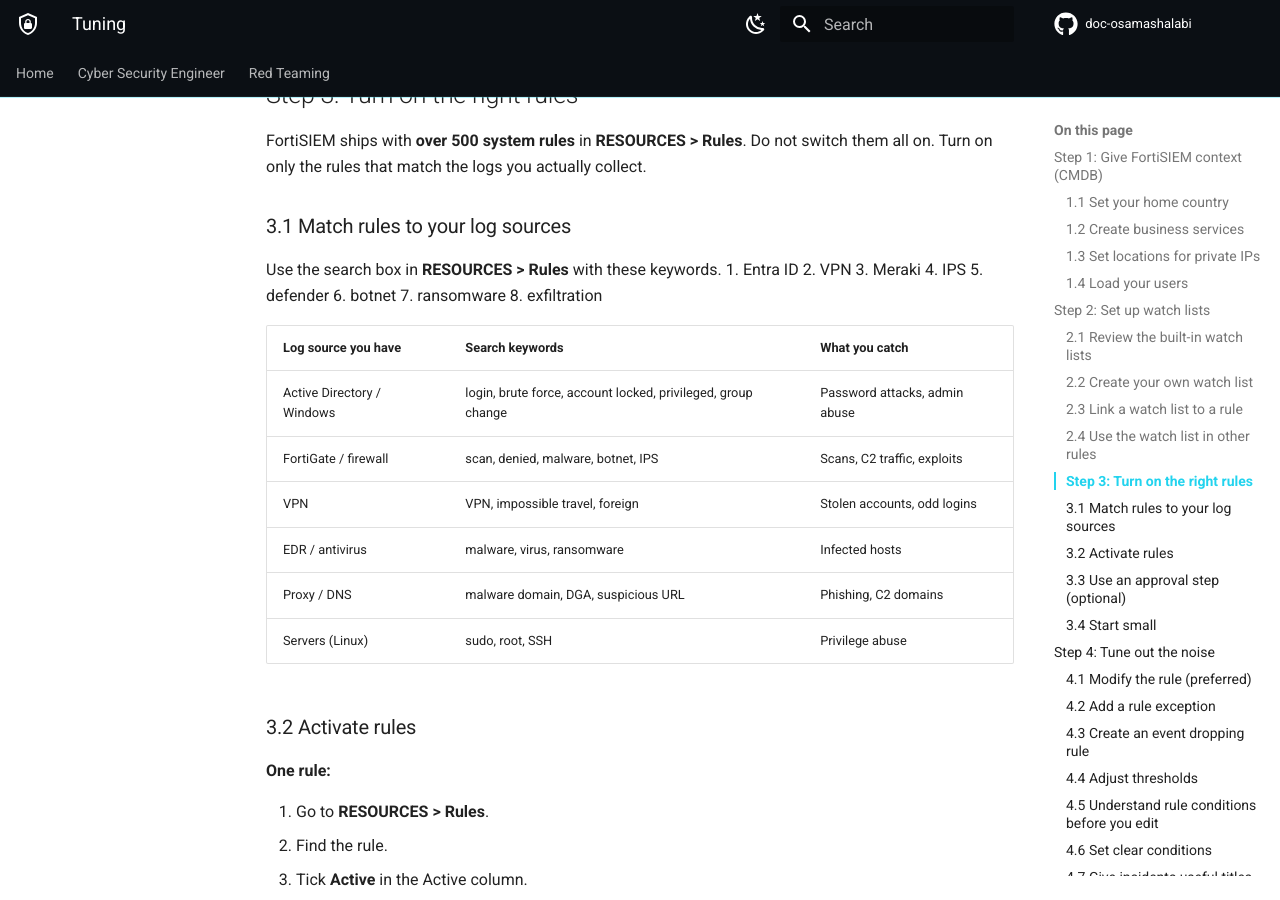
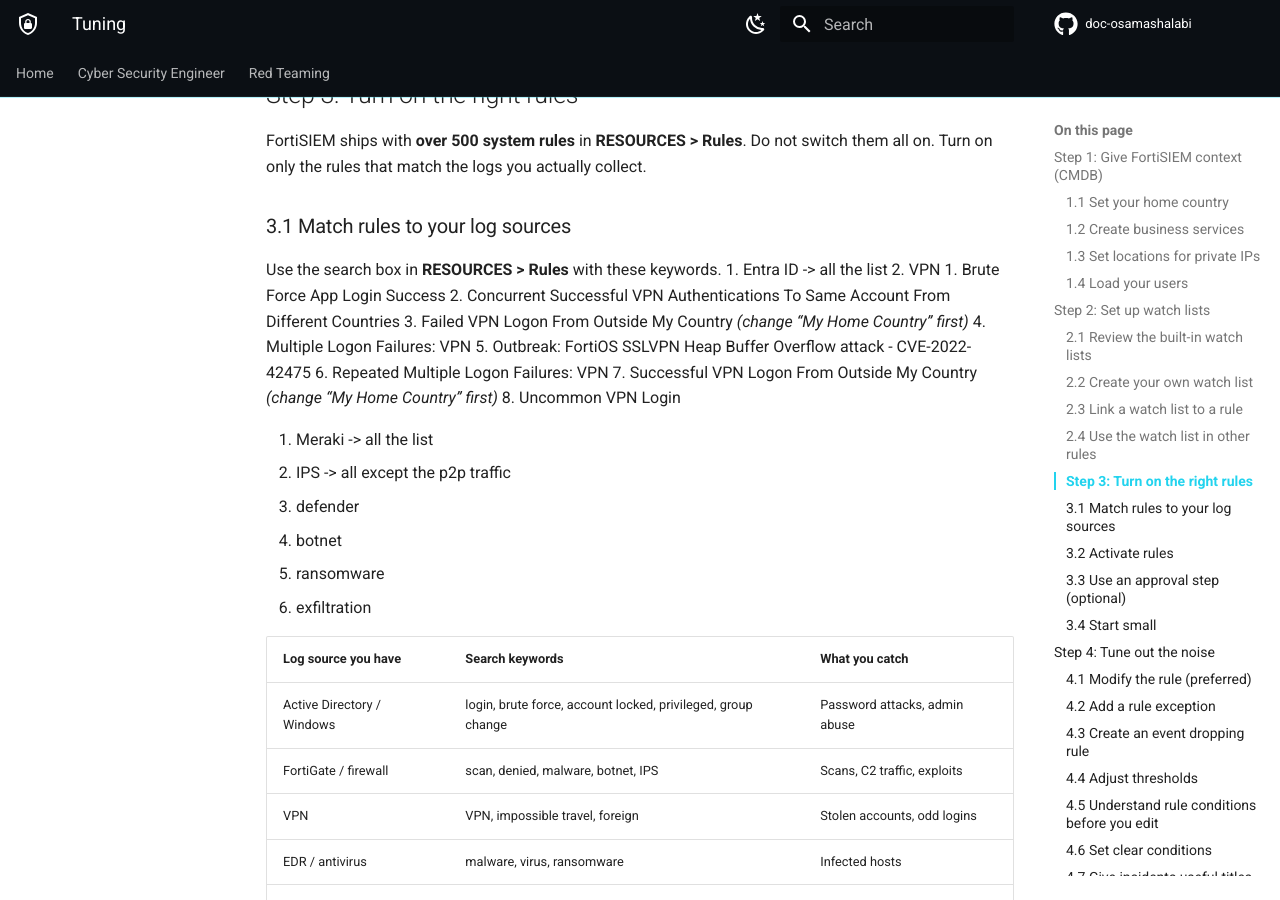
Before and after one commit to osamashalabi432-png/doc-osamashalabi, an MkDocs documentation site: the page built from docs/cyber-security-engineer/siem/fortisiem/Tuning/Tuning.md, in a window 1280 px wide and 900 px high, scrolled down 3152 px. Built offline with MkDocs 1.6.1 and Material for MkDocs 9.7.7, drawn with Linux system fonts in a browser that asks for light colours; comment, search, counter and statistics services are not loaded.

Commit message:
vault backup: 2026-10-12 21:27:25

```diff
--- a/docs/cyber-security-engineer/siem/fortisiem/Tuning/Tuning.md
+++ b/docs/cyber-security-engineer/siem/fortisiem/Tuning/Tuning.md
@@ -84,10 +84,19 @@ FortiSIEM ships with **over 500 system rules** in **RESOURCES > Rules**. Do not
 ### 3.1 Match rules to your log sources
 
 Use the search box in **RESOURCES > Rules** with these keywords.
-1. Entra ID
+1. Entra ID -> all the list
 2. VPN
-3. Meraki
-4. IPS
+	1. Brute Force App Login Success
+	2. Concurrent Successful VPN Authentications To Same Account From Different Countries
+	3. Failed VPN Logon From Outside My Country _(change “My Home Country” first)_
+	4. Multiple Logon Failures: VPN
+	5. Outbreak: FortiOS SSLVPN Heap Buffer Overflow attack - CVE-2022-42475
+	6. Repeated Multiple Logon Failures: VPN
+	7. Successful VPN Logon From Outside My Country _(change “My Home Country” first)_
+	8. Uncommon VPN Login
+
+3. Meraki -> all the list
+4. IPS -> all except the p2p traffic
 5. defender
 6. botnet
 7. ransomware
```
